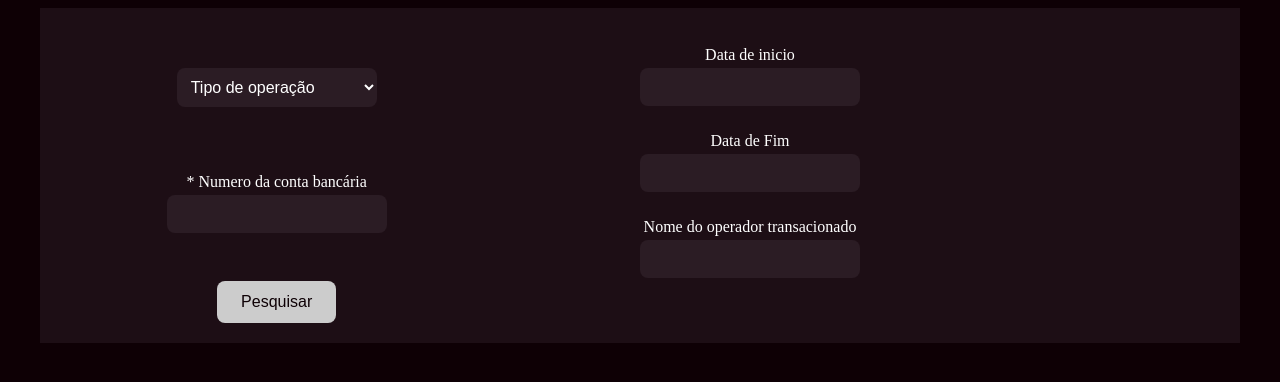
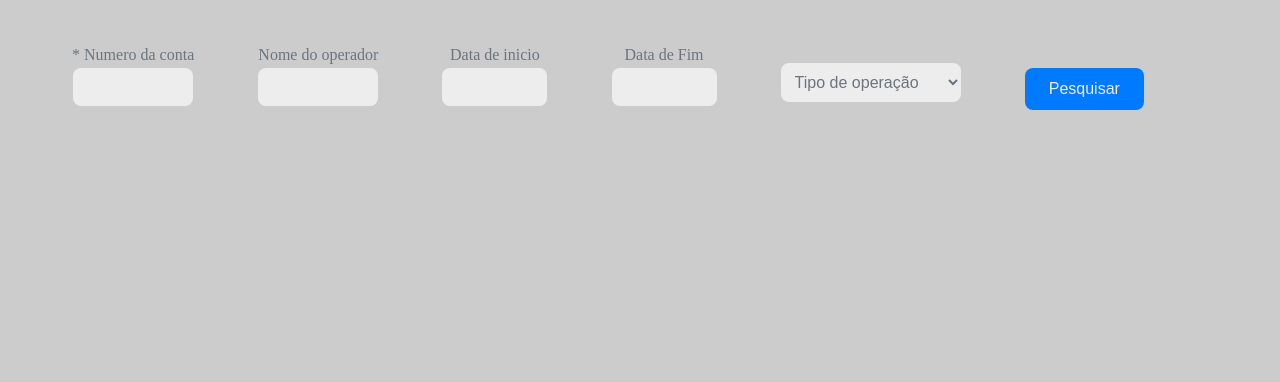
Before and after one commit to DgSantos017/PS-Java-React-front, a React (Vite) app: page / in a window 1280 px wide. Shown: the top 382 px of the page. Built offline with nearby package versions, Linux system fonts and the light colour scheme.

Commit message:
style: alter colors

```diff
--- a/index.html
+++ b/index.html
@@ -6,7 +6,7 @@
     <meta name="viewport" content="width=device-width, initial-scale=1.0" />
     <title>Vite + React + TS</title>
   </head>
-  <body style="background-color: #0e0005">
+  <body style="background-color: #CCC">
     <div id="root"></div>
     <script type="module" src="/src/main.tsx"></script>
   </body>
--- a/src/components/FilterTransfer.tsx
+++ b/src/components/FilterTransfer.tsx
@@ -1,4 +1,4 @@
-import { Form, BoxField, InputField, Span, ButtonSearch, CustomDatePicker, BoxFields, Select } from '../style/FilterTransferStyle'
+import { Form, BoxField, InputField, Span, ButtonSearch, CustomDatePicker, Select } from '../style/FilterTransferStyle'
 import { useState } from 'react'
 import axios from 'axios'
 import { useTransfersContext } from '../contexts/Transferencs'
@@ -83,7 +83,28 @@ export const FilterTransfer = () => {
      }
 
     return <Form>
-         <BoxFields>
+            <BoxField>
+                <InputField required
+                    value={numberAccount}
+                    onChange={e => setNumberAccount(e.target.value)}
+                />
+                <Span> * Numero da conta </Span>
+            </BoxField>
+            <BoxField>
+                <InputField
+                    value={transactionOperatorName}
+                    onChange={e => setTtransactionOperatorName(e.target.value)}
+                />
+                <Span> Nome do operador </Span>
+            </BoxField>
+            <BoxField>
+                <CustomDatePicker selected={startDate} onChange={date => setStartDate(date)} dateFormat="dd/MM/yyyy" maxDate={new Date()} />
+                <Span> Data de inicio </Span>
+            </BoxField>
+            <BoxField>
+                <CustomDatePicker selected={endDate} onChange={date => setEndDate(date)} dateFormat="dd/MM/yyyy" maxDate={new Date()}  />
+                <Span> Data de Fim </Span>
+            </BoxField>
             <BoxField>
                 <Select value={type} onChange={(e) => setType(e.target.value)}>
                     <option value="">Tipo de operação</option>
@@ -93,36 +114,10 @@ export const FilterTransfer = () => {
                 </Select>
             </BoxField>
             <BoxField>
-                <InputField required
-                    value={numberAccount}
-                    onChange={e => setNumberAccount(e.target.value)}
-                />
-                <Span> * Numero da conta bancária </Span>
-            </BoxField>
-            <BoxField>
                 <ButtonSearch onClick={handleSearch}>
                     Pesquisar
                 </ButtonSearch>
             </BoxField>
-        </BoxFields>
-        <BoxFields>
-            <BoxField>
-                <CustomDatePicker selected={startDate} onChange={date => setStartDate(date)} dateFormat="dd/MM/yyyy" maxDate={new Date()} />
-                <Span> Data de inicio </Span>
-            </BoxField>
-            <BoxField>
-                <CustomDatePicker selected={endDate} onChange={date => setEndDate(date)} dateFormat="dd/MM/yyyy" maxDate={new Date()}  />
-                <Span> Data de Fim </Span>
-            </BoxField>
-            <BoxField>
-                <InputField
-                    value={transactionOperatorName}
-                    onChange={e => setTtransactionOperatorName(e.target.value)}
-                />
-                <Span> Nome do operador transacionado </Span>
-            </BoxField>
-        </BoxFields>
-
 
         <ToastContainer />
     </Form>
--- a/src/style/FilterReportStyle.ts
+++ b/src/style/FilterReportStyle.ts
@@ -1,4 +1,10 @@
 import styled from 'styled-components';
+
+const primaryColor = '#FFFFFF';
+const secondaryColor = '#6C757D';
+const accentColor = '#007BFF';
+const lightBackgroundColor = '#F2F2F2';
+const darkBackgroundColor = '#E5E5E5';
 
 export const ContainerReport = styled.div`
   display: flex;
@@ -9,7 +15,7 @@ export const ContainerReport = styled.div`
 export const BoxSaldo = styled.div`
   margin: 20px 0;
   text-align: center;
-  color: #CCC;
+  color: ${secondaryColor};
   font-weight: bold;
   font-size: 1.2rem;
 `;
@@ -19,7 +25,6 @@ export const BoxDados = styled.div`
   margin-bottom: 20px;
   overflow-x: auto;
   height: 450px;
-
 `;
 
 export const Table = styled.table`
@@ -30,16 +35,16 @@ export const Table = styled.table`
 
 export const TableHeader = styled.th`
   padding: 10px;
-  background-color: #0e0005;
-  color: #CCC;
+  background-color: ${darkBackgroundColor};
+  color: ${secondaryColor};
   padding: 30px 0 5px 0;
 `;
 
 export const TableData = styled.td<{ oddRow: boolean }>`
   padding: 10px;
   text-align: center;
-  background-color: ${(props) => (props.oddRow ? '#2b1c24' : '#1d0e15')};
-  color: #CCC;
+  background-color: ${(props) => (props.oddRow ? darkBackgroundColor : lightBackgroundColor)};
+  color: ${secondaryColor};
 `;
 
 export const BoxPaginacao = styled.div`
@@ -51,8 +56,8 @@ export const BoxPaginacao = styled.div`
 export const Button = styled.button`
   margin: 5px;
   padding: 5px 10px;
-  background-color: #007bff;
-  color: white;
+  background-color: ${accentColor};
+  color: ${primaryColor};
   border: none;
   cursor: pointer;
 `;
--- a/src/style/FilterTransferStyle.ts
+++ b/src/style/FilterTransferStyle.ts
@@ -1,17 +1,21 @@
-import styled from 'styled-components'
-import DatePicker from 'react-datepicker'
-import 'react-datepicker/dist/react-datepicker.css'
+import styled from 'styled-components';
+import DatePicker from 'react-datepicker';
+import 'react-datepicker/dist/react-datepicker.css';
+
+const primaryColor = '#EDEDED';
+const secondaryColor = '#6C757D';
+const accentColor = '#007BFF';
 
 export const CustomDatePicker = styled(DatePicker)`
   padding: 10px;
   border: none;
   border-radius: 8px;
   font-size: 16px;
-  width: 200px;
+  width: 85px;
   outline: none;
-  background-color: #2b1c24;
+  background-color: ${primaryColor};
   padding-left: 10px;
-  color: white;
+  color: ${secondaryColor};
   margin-bottom: 10px;
   text-align: center;
 `;
@@ -29,15 +33,13 @@ display: flex;
   flex-direction: column;
   align-items: center;
   margin-top: 10px;
-
 `;
 
 export const Span = styled.label`
-
   margin-top: 10px;
   position: relative;
   top: -80px;
-color: white;
+  color: ${secondaryColor};
 `;
 
 export const InputField = styled.input`
@@ -45,19 +47,20 @@ padding: 10px;
   border: none;
   border-radius: 8px;
   font-size: 16px;
-  width: 200px;
+  width: 100px;
   outline: none;
-  background-color: #2b1c24;
+  background-color: ${primaryColor};
   padding-left: 10px;
-  color: white;
+  color: ${secondaryColor};
   margin-bottom: 10px;
   text-align: center;
 `;
+
 export const ButtonSearch = styled.button`
   display: inline-block;
   padding: 12px 24px;
-background-color: #CCC;
-color: #0e0005;
+  background-color: ${accentColor};
+  color: ${primaryColor};
   border: none;
   border-radius: 8px;
   font-size: 16px;
@@ -65,20 +68,15 @@ cursor: pointer;
   transition: background-color 0.3s ease;
 `;
 
-export const BoxFields = styled.section`
-    display: flex;
-    flex-direction: column;
-`;
-
 export const Select = styled.select`
   padding: 10px;
   border: none;
   border-radius: 8px;
   font-size: 16px;
-  width: 200px;
-  margin-bottom: 78px;
+  width: 180px;
+  position: relative;
+  top: -5px;
   outline: none;
-  color: white;
-  background-color: #2b1c24;
-
-`
+  color: ${secondaryColor};
+  background-color: ${primaryColor};
+`;
--- a/src/style/HomeStyle.ts
+++ b/src/style/HomeStyle.ts
@@ -7,6 +7,6 @@ export const SectionBody = styled.section`
   height: 100%;
   flex-direction: column;
   max-width: 1200px;
-  background: #1d0e15;
+  background: #CCC;
 
 `;
```
Lines whose indentation alone changed are shown as unchanged.
